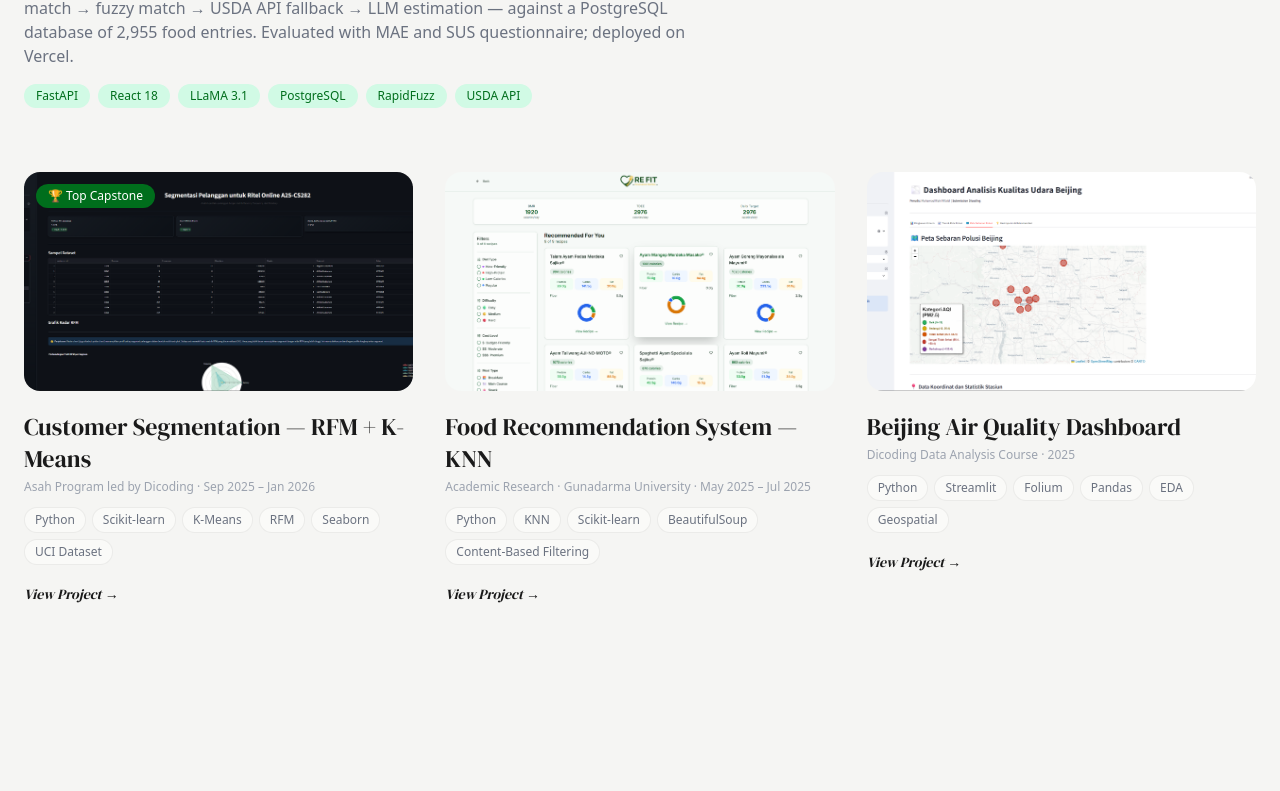
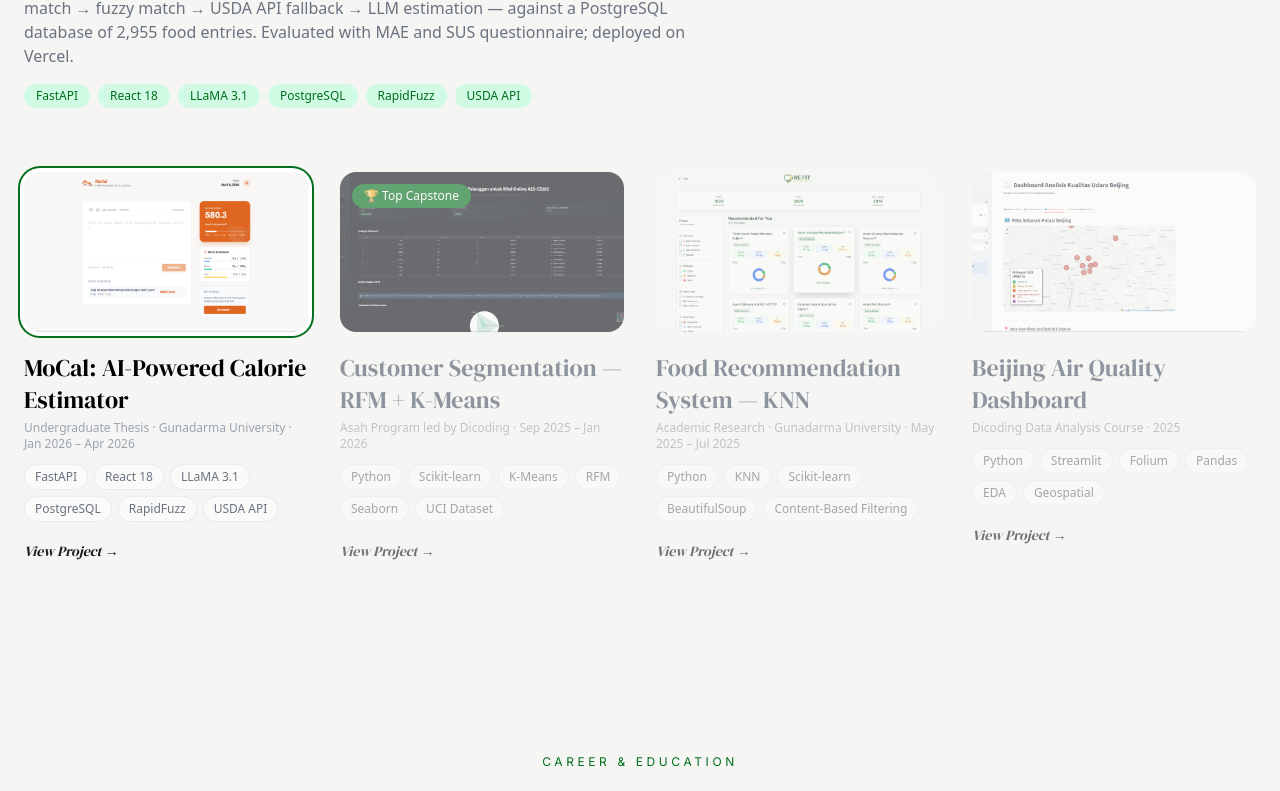
Before and after one commit to RifalJO/my-portofolio, a Next.js app: page / in a window 1280 px wide. Shown: the part 4133-4924 px from the top of the page. Built offline with nearby package versions, Linux system fonts and the light colour scheme.

Commit message:
Remove all comments from source files

```diff
--- a/app/page.tsx
+++ b/app/page.tsx
@@ -6,7 +6,6 @@ import { Projects } from '@/components/sections/Projects'
 import { Experience } from '@/components/sections/Experience'
 import { Achievements } from '@/components/sections/Achievements'
 import { Contact } from '@/components/sections/Contact'
-// import { Blog } from '@/components/sections/Blog' // TODO: Re-enable when blog content is ready
 import { Footer } from '@/components/Footer'
 import { BackToTop } from '@/components/ui/BackToTop'
 
@@ -22,7 +21,6 @@ export default function Home() {
         <Experience />
         <Achievements />
         <Contact />
-        {/* <Blog /> */}{/* TODO: Re-enable when blog content is ready */}
       </main>
       <Footer />
       <BackToTop />
--- a/components/sections/Achievements.tsx
+++ b/components/sections/Achievements.tsx
@@ -71,7 +71,6 @@ export function Achievements() {
         </AnimatedSection>
       </section>
 
-      {/* Certificate lightbox modal */}
       {activeAchievement && (
         <CertificateModal
           images={activeAchievement.images}
--- a/components/sections/Blog.tsx
+++ b/components/sections/Blog.tsx
@@ -22,7 +22,6 @@ export function Blog() {
           {blogPosts.map(post => (
             <div key={post.id}>
               <div className="aspect-[16/9] rounded-[16px] overflow-hidden bg-[#E8E8E6] mb-5">
-                {/* REPLACE: blog post thumbnail */}
                 <Image
                   src={post.image}
                   alt={post.title}
--- a/components/sections/Contact.tsx
+++ b/components/sections/Contact.tsx
@@ -8,7 +8,6 @@ export function Contact() {
     <section id="contact" className="py-24 px-6 max-w-7xl mx-auto">
       <AnimatedSection>
         <div className="space-y-12">
-          {/* Header */}
           <div>
             <SectionLabel>Get In Touch</SectionLabel>
             <h2 className="font-[family-name:var(--font-display)] text-6xl md:text-7xl tracking-tight leading-[0.92]">
--- a/components/sections/Projects.tsx
+++ b/components/sections/Projects.tsx
@@ -1,15 +1,19 @@
 'use client'
-import { motion } from 'framer-motion'
+import { useState } from 'react'
+import { motion, AnimatePresence } from 'framer-motion'
 import Image from 'next/image'
 import { projects } from '@/data/portfolio'
 import { SectionLabel } from '@/components/ui/SectionLabel'
 import { AnimatedSection } from '@/components/ui/AnimatedSection'
 
 export function Projects() {
+  const [activeProjectId, setActiveProjectId] = useState<string>(projects[0].id)
+
+  const activeProject = projects.find(p => p.id === activeProjectId) || projects[0]
+
   return (
     <section id="projects" className="py-24 px-6 max-w-7xl mx-auto">
       <AnimatedSection>
-        {/* Header */}
         <div className="flex justify-between items-end mb-16">
           <div>
             <SectionLabel>Selected Work</SectionLabel>
@@ -20,14 +24,20 @@ export function Projects() {
           <p className="hidden md:block text-sm uppercase tracking-widest text-[#9CA3AF]">2025 — 2026</p>
         </div>
 
-        {/* Featured: MoCal — full width */}
-        {projects.filter(p => p.featured).map(p => (
-          <div key={p.id} className="group mb-16">
+        <div className="mb-16 min-h-[550px]">
+          <AnimatePresence mode="wait">
+            <motion.div
+              key={activeProject.id}
+              initial={{ opacity: 0, y: 15 }}
+              animate={{ opacity: 1, y: 0 }}
+              exit={{ opacity: 0, y: -15 }}
+              transition={{ duration: 0.3, ease: 'easeOut' }}
+              className="group"
+            >
               <div className="rounded-[20px] overflow-hidden mb-8 bg-[#E8E8E6]">
-              {/* REPLACE: MoCal app screenshot */}
                 <Image
-                src={p.image}
-                alt={p.title}
+                  src={activeProject.image}
+                  alt={activeProject.title}
                   width={1400}
                   height={600}
                   className="w-full h-auto group-hover:scale-[1.02] transition-transform duration-700"
@@ -35,11 +45,11 @@ export function Projects() {
               </div>
               <div className="flex flex-col md:flex-row md:justify-between gap-6">
                 <div className="space-y-3">
-                <h3 className="font-[family-name:var(--font-display)] text-4xl">{p.title}</h3>
-                <p className="text-sm text-[#9CA3AF]">{p.subtitle} · {p.period}</p>
-                <p className="text-[#6B7280] max-w-2xl">{p.description}</p>
+                  <h3 className="font-[family-name:var(--font-display)] text-4xl">{activeProject.title}</h3>
+                  <p className="text-sm text-[#9CA3AF]">{activeProject.subtitle} · {activeProject.period}</p>
+                  <p className="text-[#6B7280] max-w-2xl">{activeProject.description}</p>
                   <div className="flex flex-wrap gap-2 pt-1">
-                  {p.tags.map(tag => (
+                    {activeProject.tags.map(tag => (
                       <span key={tag} className="px-3 py-1 bg-[#D1FAE5] text-[#006E1C] rounded-full text-xs font-medium">
                         {tag}
                       </span>
@@ -47,7 +57,7 @@ export function Projects() {
                   </div>
                 </div>
                 <a
-                href={p.link}
+                  href={activeProject.link}
                   target="_blank"
                   rel="noopener noreferrer"
                   className="font-[family-name:var(--font-display)] text-xl italic hover:text-[#006E1C] hover:pr-4 transition-all duration-300 self-start md:self-center whitespace-nowrap"
@@ -55,15 +65,22 @@ export function Projects() {
                   View Live →
                 </a>
               </div>
+            </motion.div>
+          </AnimatePresence>
         </div>
-        ))}
 
-        {/* Remaining 3 — grid */}
-        <div className="grid grid-cols-1 md:grid-cols-3 gap-8">
-          {projects.filter(p => !p.featured).map(p => (
-            <motion.div key={p.id} className="group" whileHover={{ y: -4 }}>
-              <div className="aspect-[16/9] rounded-[16px] overflow-hidden bg-[#E8E8E6] mb-5 relative">
-                {/* REPLACE: project screenshot */}
+        <div className="grid grid-cols-1 md:grid-cols-2 lg:grid-cols-4 gap-8">
+          {projects.map(p => {
+            const isActive = p.id === activeProjectId
+
+            return (
+              <motion.div
+                key={p.id}
+                className={`group cursor-pointer transition-opacity duration-300 ${isActive ? 'opacity-100' : 'opacity-60 hover:opacity-100'}`}
+                whileHover={{ y: -4 }}
+                onClick={() => setActiveProjectId(p.id)}
+              >
+                <div className={`aspect-[16/9] rounded-[16px] overflow-hidden bg-[#E8E8E6] mb-5 relative transition-all duration-300 ${isActive ? 'ring-2 ring-[#006E1C] ring-offset-4 ring-offset-white' : ''}`}>
                   <Image
                     src={p.image}
                     alt={p.title}
@@ -77,7 +94,7 @@ export function Projects() {
                     </span>
                   )}
                 </div>
-              <h3 className="font-[family-name:var(--font-display)] text-2xl mb-1">{p.title}</h3>
+                <h3 className={`font-[family-name:var(--font-display)] text-2xl mb-1 transition-colors ${isActive ? 'text-black' : 'text-gray-600'}`}>{p.title}</h3>
                 <p className="text-xs text-[#9CA3AF] mb-3">{p.subtitle} · {p.period}</p>
                 <div className="flex flex-wrap gap-1.5 mb-4">
                   {p.tags.map(tag => (
@@ -95,12 +112,14 @@ export function Projects() {
                     target="_blank"
                     rel="noopener noreferrer"
                     className="font-[family-name:var(--font-display)] italic text-sm hover:text-[#006E1C] transition-colors"
+                    onClick={(e) => e.stopPropagation()}
                   >
                     View Project →
                   </a>
                 )}
               </motion.div>
-          ))}
+            )
+          })}
         </div>
       </AnimatedSection>
     </section>
--- a/data/portfolio.ts
+++ b/data/portfolio.ts
@@ -1,5 +1,3 @@
-// data/portfolio.ts
-
 export const personal = {
   name: 'Muhamad Rizki Rifaldi',
   handle: 'Rifaldi',
@@ -14,7 +12,7 @@ export const personal = {
   phone: '(+62) 812-1229-8742',
   linkedin: 'https://www.linkedin.com/in/rifaldi706',
   github: 'https://github.com/RifalJO',
-  cvPath: '/cv.pdf', // REPLACE: upload your CV PDF to /public/cv.pdf
+  cvPath: '/cv.pdf',
   available: true,
   stats: [
     { value: '3+', label: 'Years', sub: 'Learning & Building' },
@@ -74,11 +72,11 @@ export const projects: Project[] = [
     title: 'Customer Segmentation — RFM + K-Means',
     subtitle: 'Asah Program led by Dicoding',
     period: 'Sep 2025 – Jan 2026',
-    description: 'Preprocessed the Online Retail II UCI dataset; built a K-Means clustering model (Silhouette Score 0.600), segmenting customers into 5 behavioral profiles from high-value actives to churned groups, visualized with Seaborn.',
+    description: 'Preprocessed the Online Retail II UCI dataset — handling duplicates, missing values, invalid transactions, and engineering a TotalPrice feature for RFM computation. Built a K-Means clustering model (Scikit-learn) with StandardScaler normalization; determined k=5 as optimal via Elbow Method and Silhouette Score of 0.600, segmenting customers into 5 behavioral profiles. Visualized RFM-based cluster distributions using Seaborn, identifying actionable segments from high-value actives to at-risk and churned groups.',
     tags: ['Python', 'Scikit-learn', 'K-Means', 'RFM', 'Seaborn', 'UCI Dataset'],
     link: 'https://visualizationcapstonea25cs282.streamlit.app/',
     badge: '🏆 Top Capstone',
-    image: '/assets/RFM.png', // REPLACE: segmentation viz screenshot
+    image: '/assets/RFM.png',
   },
   {
     id: 'food-knn',
@@ -86,11 +84,11 @@ export const projects: Project[] = [
     title: 'Food Recommendation System — KNN',
     subtitle: 'Academic Research · Gunadarma University',
     period: 'May 2025 – Jul 2025',
-    description: 'Collected and preprocessed 1,138 food records via web scraping (BeautifulSoup), built a KNN content-based filtering model for personalized dietary suggestions, deployed as a full web application.',
+    description: 'Collected and preprocessed 1,138 food records via web scraping (Python, BeautifulSoup), including data cleaning and nutritional feature engineering. Built a KNN-based recommendation model (Scikit-learn) with content-based filtering to deliver personalized dietary suggestions based on users\' nutritional profiles. Deployed the system as a web-based application, integrating data processing, ML inference, and user interaction in a single end-to-end pipeline.',
     tags: ['Python', 'KNN', 'Scikit-learn', 'BeautifulSoup', 'Content-Based Filtering'],
     link: 'https://re-fit.vercel.app/',
     badge: null,
-    image: '/assets/Refit.png', // REPLACE: app screenshot
+    image: '/assets/Refit.png',
   },
   {
     id: 'beijing-air',
@@ -98,11 +96,11 @@ export const projects: Project[] = [
     title: 'Beijing Air Quality Dashboard',
     subtitle: 'Dicoding Data Analysis Course',
     period: '2025',
-    description: 'End-to-end data analysis on the Beijing Multi-Site Air Quality dataset. Built a multi-tab Streamlit dashboard with Folium-based geospatial visualization covering EDA, trend analysis, and station-level pollutant mapping.',
+    description: 'Performed end-to-end exploratory data analysis on multi-station Beijing air quality data using Python and Pandas. Built an interactive multi-tab Streamlit dashboard with Folium-based geospatial visualizations to surface pollution patterns across stations and time periods. Identified seasonal trends and station-level anomalies, translating raw sensor data into actionable environmental insights.',
     tags: ['Python', 'Streamlit', 'Folium', 'Pandas', 'EDA', 'Geospatial'],
     link: 'https://rifaldikualitasudara.streamlit.app/',
     badge: null,
-    image: '/assets/airbeijing.png', // REPLACE: dashboard screenshot
+    image: '/assets/airbeijing.png',
   },
 ]
 
@@ -212,7 +210,7 @@ export const blogPosts: BlogPost[] = [
     title: 'EDA Itu Seni, Bukan Sekadar Statistik',
     excerpt: 'Exploratory Data Analysis yang baik bukan tentang berapa banyak chart yang kamu buat, tapi seberapa dalam pertanyaan yang kamu ajukan ke data.',
     date: 'Mar 2026',
-    image: 'https://placehold.co/800x450/e8e8e6/999999?text=Blog+Post+1', // REPLACE: blog thumbnail
+    image: 'https://placehold.co/800x450/e8e8e6/999999?text=Blog+Post+1',
   },
   {
     id: 2,
@@ -220,7 +218,7 @@ export const blogPosts: BlogPost[] = [
     title: 'Kenapa K-Means Gagal di Dataset Saya?',
     excerpt: 'Tiga kesalahan umum saat menggunakan K-Means yang hampir semua orang lakukan di proyek pertama mereka — dan cara menghindarinya.',
     date: 'Feb 2026',
-    image: 'https://placehold.co/800x450/e8e8e6/999999?text=Blog+Post+2', // REPLACE: blog thumbnail
+    image: 'https://placehold.co/800x450/e8e8e6/999999?text=Blog+Post+2',
   },
   {
     id: 3,
@@ -228,6 +226,6 @@ export const blogPosts: BlogPost[] = [
     title: 'Dari Skripsi ke Produk: Lessons from MoCal',
     excerpt: 'Membangun MoCal mengajarkan saya bahwa skripsi terbaik adalah yang bisa dipakai orang lain. Ini ceritanya.',
     date: 'Jan 2026',
-    image: 'https://placehold.co/800x450/e8e8e6/999999?text=Blog+Post+3', // REPLACE: blog thumbnail
+    image: 'https://placehold.co/800x450/e8e8e6/999999?text=Blog+Post+3',
   },
 ]
```
Also changed, not shown: components/Navbar.tsx (+0 -7 lines), components/sections/Hero.tsx (+0 -8 lines), components/ui/CertificateModal.tsx (+4 -13 lines), lint_output.txt (added). Lines whose indentation alone changed are shown as unchanged.
